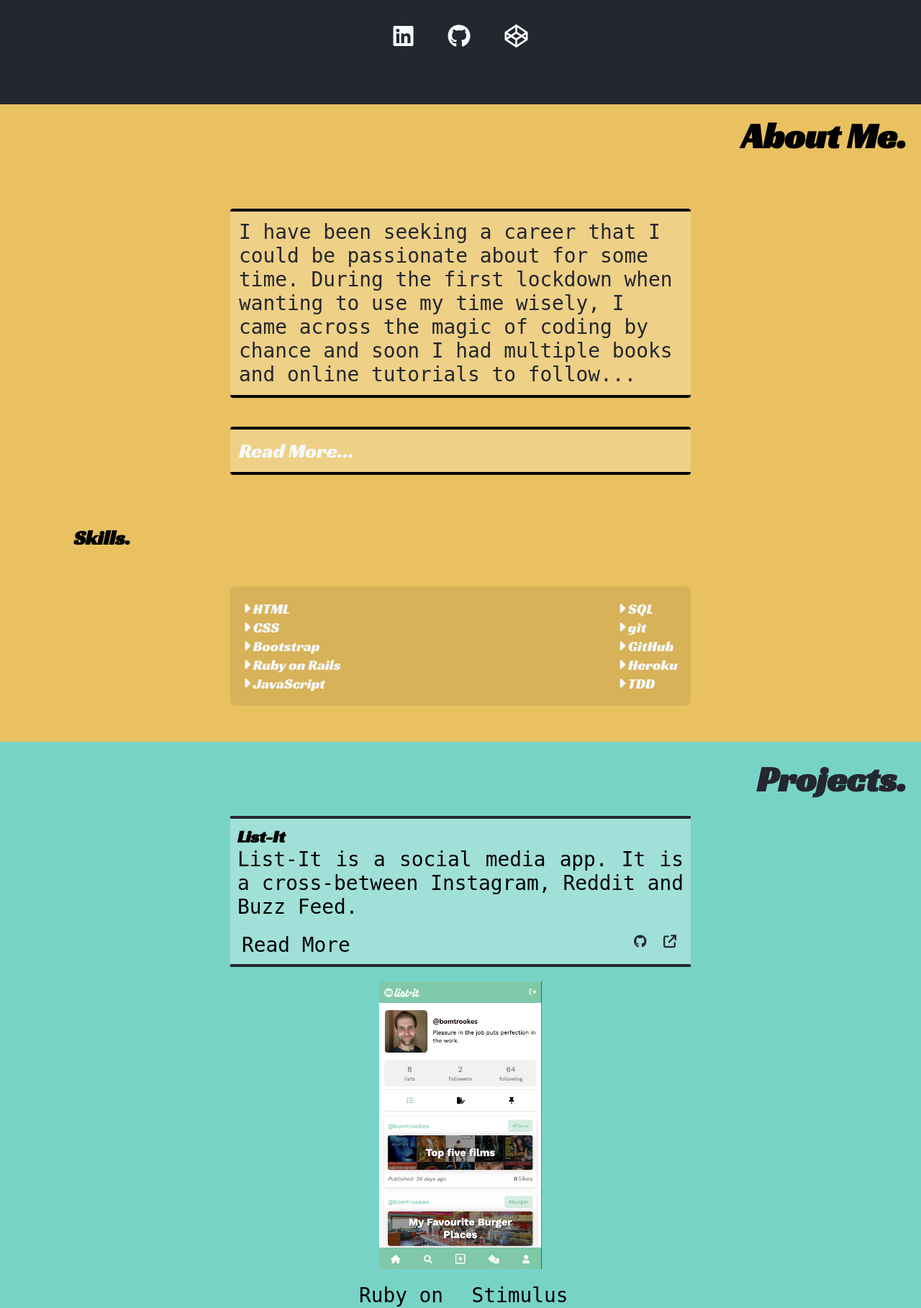
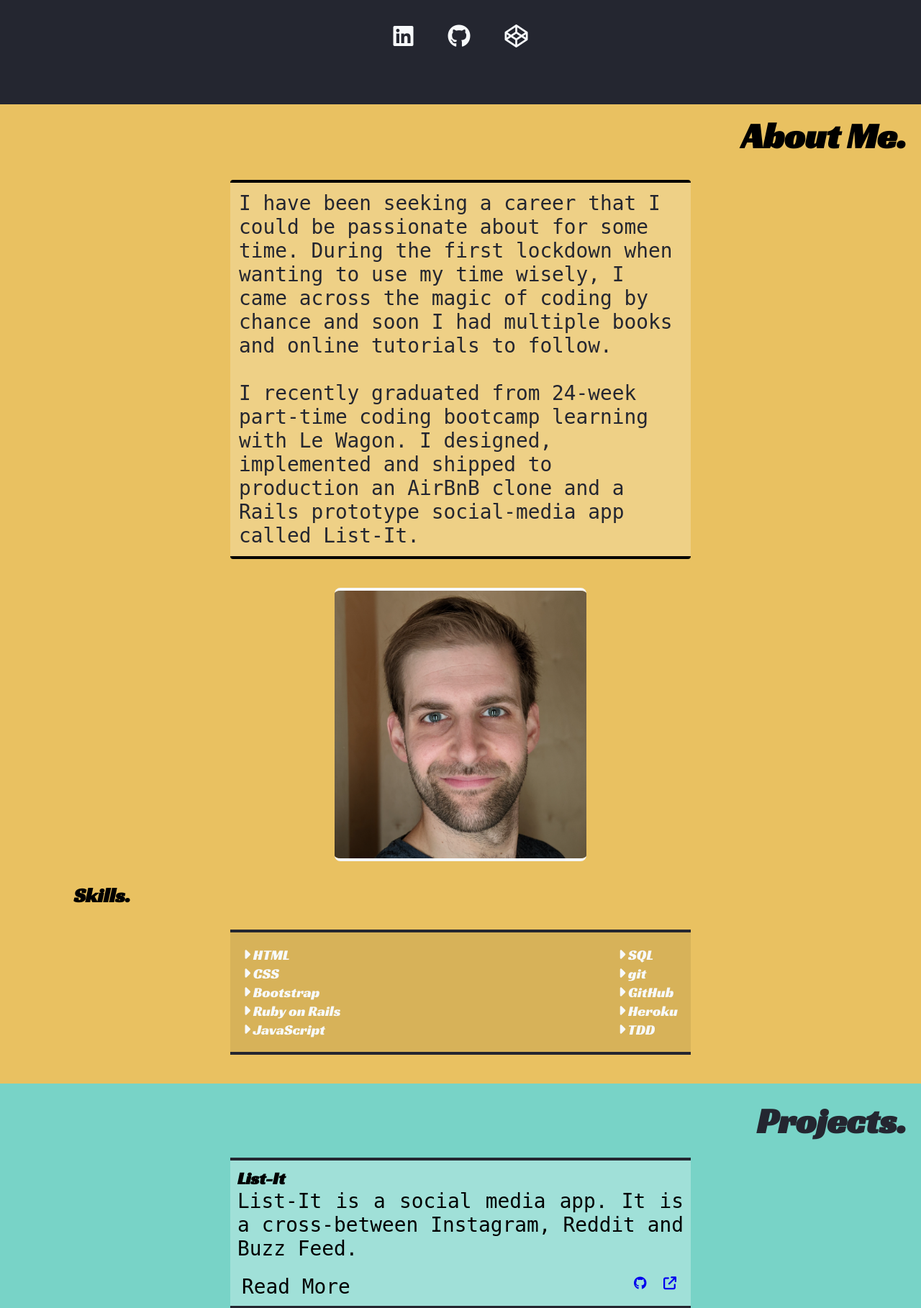
Before and after one commit to bomtrookes/my-portfolio, a PHP site: page / in a window 1280 px wide. Shown: the part 655-2473 px from the top of the page at 72% size. Run offline with PHP 8.4, Linux system fonts and the light colour scheme; some libraries are stand-ins or nearby versions; some web fonts are replaced.

Commit message:
removed about me modal

```diff
--- a/app.js
+++ b/app.js
@@ -34,19 +34,6 @@ window.onload = function() {
   puzzModal.classList.toggle("active")
   // body.style.position = "static";
 })
-// About
-const openAbout = document.querySelector(".about-open");
-const closeAbout = document.querySelector(".about-close")
-const aboutModal = document.querySelector(".about-modal");
-
-openAbout.addEventListener("click", () => {
-  aboutModal.classList.toggle("active")
-  // body.style.position = "fixed";
-})
-closeAbout.addEventListener("click", () => {
-  aboutModal.classList.toggle("active")
-  // body.style.position = "static";
-  })
   // Navbar
   let prevScrollpos = window.pageYOffset;
   const nav = document.querySelector("nav")
--- a/index.html
+++ b/index.html
@@ -47,10 +47,16 @@
       </div>
 
       <div class="about-text">
-        <p>I have been seeking a career that I could be passionate about for some time. During the first lockdown when wanting to use my time wisely, I came across the magic of coding by chance and soon I had multiple books and online tutorials to follow...
-        </p>
-        <p class="about-open">Read More...</p>
+        <p>
+          I have been seeking a career that I could be passionate about for some time. During the first lockdown when wanting to use my time wisely, I came across the magic of coding by chance and soon I had multiple books and online tutorials to follow.
+          <br>
+          <br>
+          I recently graduated from 24-week part-time coding bootcamp learning with Le Wagon.
+          I designed, implemented and shipped to production an AirBnB clone and a Rails prototype social-media app called List-It.
+       </p>
+        <p style="display:none;"class="about-open">Read More...</p>
       </div>
+      <img src="./img/bio.png" alt="bio img">
     </div>
 
     <div class="about-bottom reveal">
@@ -79,20 +85,6 @@
       </div>
     </div>
 
-    <div class="about-modal">
-      <p class="about-close">Close X</p>
-      <div class="modal-container">
-        <div class="square"></div>
-        <div>
-          <h3>About Me.</h3>
-          <p>I have been seeking a career that I could be passionate about for some time. During the first lockdown when wanting to use my time wisely, I came across the magic of coding by chance and soon I had multiple books and online tutorials to follow.
-          <br>
-          I recently graduated from 24-week part-time coding bootcamp learning with Le Wagon.
-          I designed, implemented and shipped to production an AirBnB clone and a Rails prototype social-media app called List-It.</p>
-        </div>
-      </div>
-    </div>
-    <div class="hexagon"></div>
   </section>
 
   <section id="projects" class="reveal">
@@ -111,8 +103,8 @@
           <div class="options">
             <p class="list-open">Read More</h3>
               <div class="icons">
-                <a href=""><i class="fa-brands fa-github"></i></a>
-                <a href=""><i class="fa-solid fa-arrow-up-right-from-square"></i></a>
+                <a href="https://github.com/bomtrookes/list-it" target="_blank"><i class="fa-brands fa-github"></i></a>
+                <a href="http://www.list-it.lol/" target="_blank"><i class="fa-solid fa-arrow-up-right-from-square"></i></a>
               </div>
           </div>
         </div>
@@ -139,8 +131,8 @@
           <div class="options">
             <p class="puzz-open">Read More</p>
               <div class="icons">
-                <a href=""><i class="fa-brands fa-github"></i></a>
-                <a href=""><i class="fa-solid fa-arrow-up-right-from-square"></i></a>
+                <a href="https://github.com/andyouare-ia/puzzlend"><i class="fa-brands fa-github" target="_blank"></i></a>
+                <a href="http://puzzlend.herokuapp.com/" target="_blank"><i class="fa-solid fa-arrow-up-right-from-square"></i></a>
               </div>
           </div>
         </div>
--- a/sass/config/_fonts.scss
+++ b/sass/config/_fonts.scss
@@ -3,4 +3,4 @@
 // Font Size
 $root: 10px;
 $h1: 48px;
-$h2: clamp(3rem, 1rem + 5vw, 5rem);
+$h2: clamp(3rem, 2rem + 5vw, 5rem);
--- a/sass/pages/_about.scss
+++ b/sass/pages/_about.scss
@@ -48,7 +48,7 @@
     justify-content: center;
     align-items: center;
     min-height: inherit;
-    margin: 7rem 0;
+    margin: 3rem 0;
     p {
       color : $dark;
       width: min(64rem, 80%);
@@ -62,10 +62,20 @@
     };
   }
   .about-top {
+    display: flex;
+    flex-direction: column;
+    align-items: center;
     z-index: 3;
     flex-grow: 1;
     opacity: 0;
     transition: all 0.4s;
+    img {
+      width: min(35rem, 65%);
+      border-radius: 8px;
+      border-top: 4px solid $off-white;
+      border-bottom: 4px solid $off-white;
+      margin: 1rem 0;
+    }
   }
   .about-bottom {
     z-index: 3;
@@ -78,6 +88,7 @@
     flex-direction: column;
     width: 100%;
     h3 {
+      margin-top: 2rem;
       font-size: 28px;
       padding-left: 8%;
     }
@@ -92,17 +103,18 @@
   .skills-container {
     display: grid;
     place-items: center;
-    margin: 5rem 2rem;
+    margin: 3rem 2rem 4rem 2rem;
   }
   #skills-list {
     display: flex;
     justify-content: space-between;
     align-items: center;
     padding: 18px;
-    border-radius: 8px;
     background-color: rgba(0, 0, 0, 0.08);
     width: min(64rem, 80%);
     min-width: 280px;
+    border-top: 4px solid $dark;
+    border-bottom: 4px solid $dark;
     ul {
     color : $off-white;
     font-size: 2rem;
--- a/sass/style.css
+++ b/sass/style.css
@@ -222,7 +222,7 @@ footer #foot-info {
   transform: translateX(0);
 }
 #home h2 {
-  font-size: clamp(3rem, 1rem + 5vw, 5rem);
+  font-size: clamp(3rem, 2rem + 5vw, 5rem);
   color: #d79576;
   padding-left: 1em;
   transition: all 0.3s;
@@ -331,7 +331,7 @@ footer #foot-info {
   width: 100%;
 }
 #about .about-title h2 {
-  font-size: clamp(3rem, 1rem + 5vw, 5rem);
+  font-size: clamp(3rem, 2rem + 5vw, 5rem);
   padding-right: 2rem;
 }
 #about .about-title .title-line {
@@ -348,7 +348,7 @@ footer #foot-info {
   justify-content: center;
   align-items: center;
   min-height: inherit;
-  margin: 7rem 0;
+  margin: 3rem 0;
 }
 #about .about-text p {
   color: #242630;
@@ -362,10 +362,20 @@ footer #foot-info {
   margin-top: 4rem;
 }
 #about .about-top {
+  display: flex;
+  flex-direction: column;
+  align-items: center;
   z-index: 3;
   flex-grow: 1;
   opacity: 0;
   transition: all 0.4s;
+}
+#about .about-top img {
+  width: min(35rem, 65%);
+  border-radius: 8px;
+  border-top: 4px solid #F7F9FB;
+  border-bottom: 4px solid #F7F9FB;
+  margin: 1rem 0;
 }
 #about .about-bottom {
   z-index: 3;
@@ -379,6 +389,7 @@ footer #foot-info {
   width: 100%;
 }
 #about .skills-title h3 {
+  margin-top: 2rem;
   font-size: 28px;
   padding-left: 8%;
 }
@@ -392,86 +403,23 @@ footer #foot-info {
 #about .skills-container {
   display: grid;
   place-items: center;
-  margin: 5rem 2rem;
+  margin: 3rem 2rem 4rem 2rem;
 }
 #about #skills-list {
   display: flex;
   justify-content: space-between;
   align-items: center;
   padding: 18px;
-  border-radius: 8px;
   background-color: rgba(0, 0, 0, 0.08);
   width: min(64rem, 80%);
   min-width: 280px;
+  border-top: 4px solid #242630;
+  border-bottom: 4px solid #242630;
 }
 #about #skills-list ul {
   color: #F7F9FB;
   font-size: 2rem;
   list-style: none;
-}
-
-.about-modal {
-  display: none;
-  position: fixed;
-  top: 0;
-  left: 0;
-  height: 100%;
-  width: 100%;
-  z-index: 10;
-}
-.about-modal .about-close {
-  color: #F7F9FB;
-  padding: 8px;
-  width: 100%;
-  text-align: right;
-}
-.about-modal .modal-container {
-  display: flex;
-  flex-direction: column;
-  justify-content: center;
-  align-items: center;
-  height: 100%;
-  overflow: scroll;
-}
-.about-modal .modal-container img {
-  height: 240px;
-}
-.about-modal .modal-container h3 {
-  font-size: 24px;
-  width: 100%;
-  padding-left: 24px;
-  padding-bottom: 12px;
-}
-.about-modal .modal-container p {
-  padding: 0 24px 24px 24px;
-}
-.about-modal .modal-container .square {
-  height: 200px;
-  width: 200px;
-  margin-bottom: 50px;
-  background-image: url("../../img/bio.png");
-  background-size: cover;
-  background-repeat: no-repeat;
-  background-position: bottom;
-  border-radius: 8px;
-}
-
-.active {
-  display: block;
-  background-color: #F7F9FB;
-  background-image: linear-gradient(350deg, #de8258 0%, #de8258 60%, #242630 60%, #242630 60%);
-}
-
-.hexagon {
-  display: none;
-  position: absolute;
-  top: 0;
-  left: -16px;
-  height: 64%;
-  width: 108%;
-  background-color: #F7F9FB;
-  -webkit-clip-path: polygon(50% 5%, 90% 25%, 90% 75%, 50% 95%, 10% 75%, 10% 25%);
-          clip-path: polygon(50% 5%, 90% 25%, 90% 75%, 50% 95%, 10% 75%, 10% 25%);
 }
 
 #projects {
@@ -506,7 +454,7 @@ footer #foot-info {
   align-items: flex-end;
 }
 #projects h2 {
-  font-size: clamp(3rem, 1rem + 5vw, 5rem);
+  font-size: clamp(3rem, 2rem + 5vw, 5rem);
   color: #242630;
   width: 100%;
   text-align: right;
@@ -671,7 +619,7 @@ footer #foot-info {
   flex-direction: column;
 }
 #contact h2 {
-  font-size: clamp(3rem, 1rem + 5vw, 5rem);
+  font-size: clamp(3rem, 2rem + 5vw, 5rem);
   color: #242630;
   margin-top: 3rem;
   margin-left: 2rem;
```
Also changed, not shown: other parts of sass/pages/_about.scss (+0 -61 lines), 1 other file.
